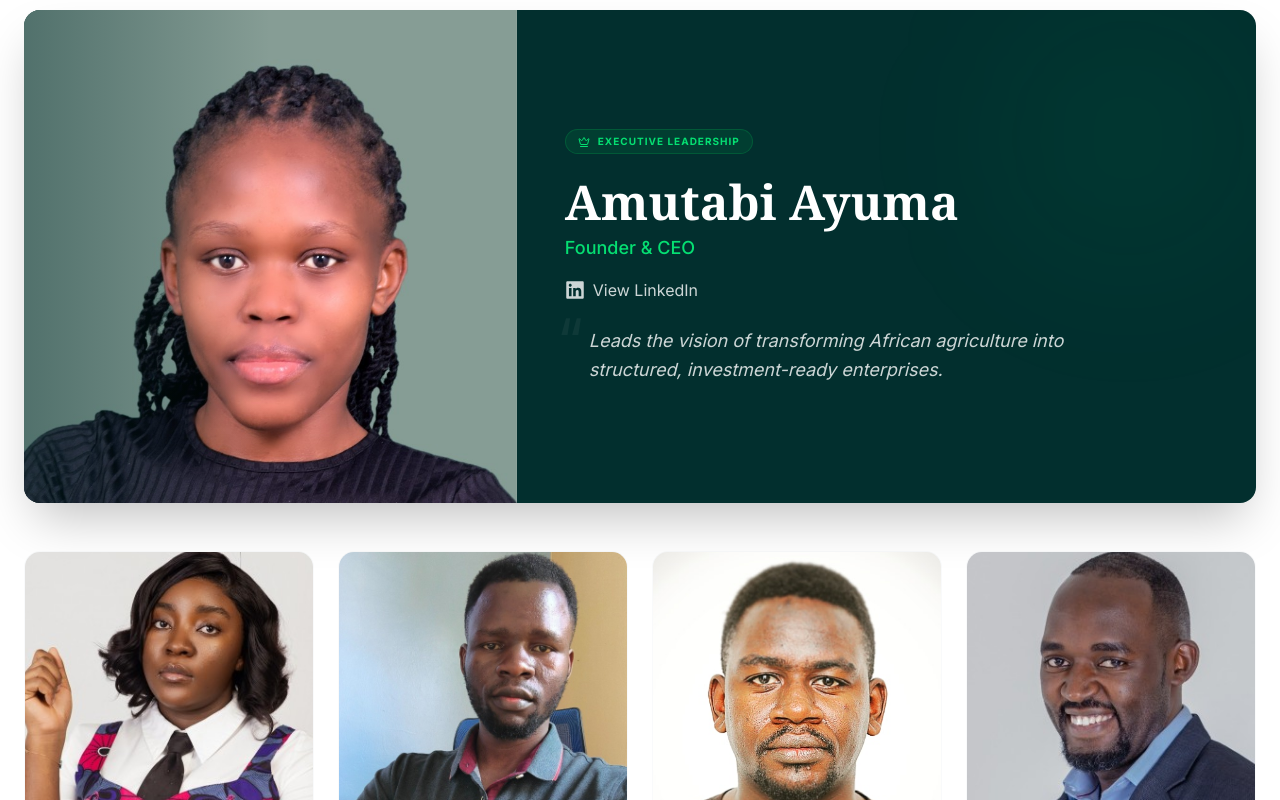
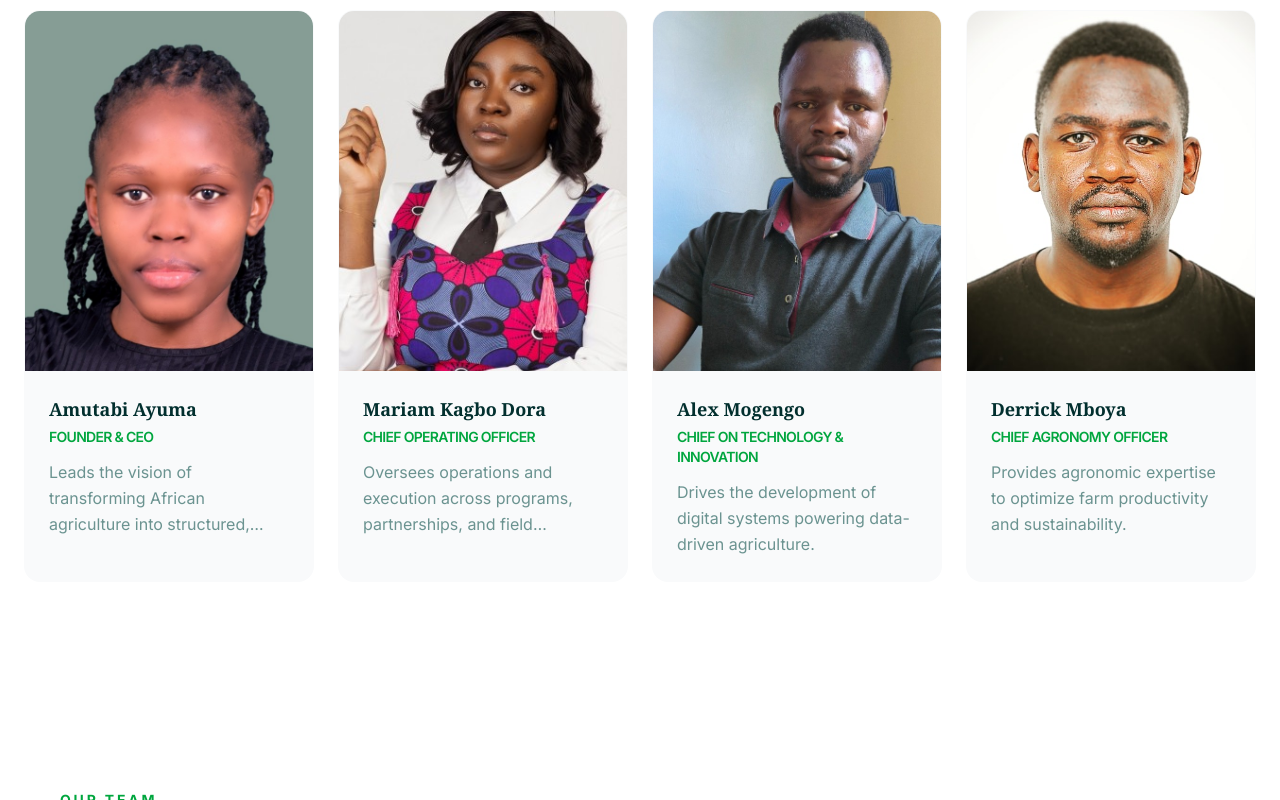
Before and after one commit to khayanga/arbarne, a Next.js app: page /careers in a window 1280 px wide. Shown: the part 1740-2540 px from the top of the page. Built offline with nearby package versions, Linux system fonts and the light colour scheme.

Commit message:
new ui changes

```diff
--- a/components/Footer.tsx
+++ b/components/Footer.tsx
@@ -92,7 +92,7 @@ export default function Footer() {
               <MapPin size={14} /> Nairobi, Kenya
             </span>
             <span className="flex items-center gap-2">
-              <Mail size={14} /> arbarnegroup@gmail.com
+              <Mail size={14} /> Info@arbarnegroup.com
             </span>
             <span className="flex items-center gap-2">
               <Phone size={14} /> +254 757 721 222
--- a/components/careers/MangementTeam.tsx
+++ b/components/careers/MangementTeam.tsx
@@ -23,7 +23,7 @@ const management = [
   },
   {
     name: 'Alex Mogengo',
-    role: 'Chief Technology Officer',
+    role: 'Chief on Technology & Innovation ',
     bio: 'Drives the development of digital systems powering data-driven agriculture.',
     image: '/alex.jpg',
     icon: Cpu,
@@ -32,27 +32,19 @@ const management = [
   },
   {
     name: 'Derrick Mboya',
-    role: 'Chief Agronomy Consultant',
+    role: 'Chief Agronomy Officer',
     bio: 'Provides agronomic expertise to optimize farm productivity and sustainability.',
     image: '/derrick.jpg',
     icon: Leaf,
     accentColor: '#86efac',
     linkedin: 'https://www.linkedin.com/in/derrick-mboya/',
   },
-  {
-    name: 'Kevin Okwako',
-    role: 'Board Advisor',
-    bio: 'Supports strategic direction, partnerships, and long-term growth planning.',
-    image: '/kevin.jpg',
-    icon: Shield,
-    accentColor: '#5eead4',
-    linkedin: 'https://www.linkedin.com/in/kevin-okwako/',
-  },
+
 ]
 
 
 export default function ManagementTeam() {
-  const [founder, ...rest] = management
+
 
   return (
     <section className="bg-white py-24">
@@ -83,66 +75,10 @@ export default function ManagementTeam() {
         </div>
 
 
-        <div className="relative mb-12 rounded-[1rem] bg-teal-950 overflow-hidden  shadow-2xl">
-          <div className="flex flex-col md:flex-row items-stretch">
-
-            {/* Image Side */}
-            <div className="md:w-2/5 relative h-105 md:h-auto overflow-hidden">
-              <img
-                src={founder.image}
-                alt={founder.name}
-                className="w-full h-full object-cover object-center"
-              />
-
-
-              <div className="absolute inset-0 bg-linear-to-t md:bg-linear-to-r from-teal-950/40 via-transparent to-transparent" />
-
-
-              <div className="absolute inset-0 border-r border-white/5 hidden md:block" />
-            </div>
-            {/* Content Side */}
-            <div className="md:w-3/5 p-8 md:p-12 flex flex-col justify-center relative">
-              {/* Background Accents */}
-              <div className="absolute top-0 right-0 w-64 h-64 bg-green-400/5 blur-[80px] rounded-full" />
-
-              <div className="relative z-10">
-                <div className="inline-flex items-center gap-2 px-3 py-1 rounded-full bg-green-500/10 border border-green-500/20 text-[10px] font-bold tracking-widest uppercase text-green-400 mb-6">
-                  <Crown size={12} />
-                  Executive Leadership
-                </div>
-
-                <h3 className="text-3xl md:text-5xl text-white font-bold mb-2" style={{ fontFamily: 'Georgia, serif' }}>
-                  {founder.name}
-                </h3>
-
-                <p className="text-green-400 font-medium text-lg mb-4">
-                  {founder.role}
-                </p>
-
-                <a
-                  href={founder.linkedin}
-                  target="_blank"
-                  rel="noopener noreferrer"
-                  className="inline-flex items-center gap-2 text-white/80 hover:text-white transition mb-6"
-                >
-                  <FaLinkedin className="w-5 h-5" />
-                  <span className="text-md">View LinkedIn</span>
-                </a>
-                {/* Bio with a cleaner quote style */}
-                <div className="relative">
-                  <span className="absolute -top-4 -left-2 text-6xl text-white/5 serif">“</span>
-                  <p className="text-white/80 text-lg leading-relaxed max-w-xl italic pl-6">
-                    {founder.bio}
-                  </p>
-                </div>
-              </div>
-            </div>
-          </div>
-        </div>
 
         {/* 👥 THE REST OF THE TEAM - Balanced Grid */}
         <div className="grid md:grid-cols-2 lg:grid-cols-4 gap-6">
-          {rest.map(({ name, role, bio, image, linkedin }) => (
+          {management.map(({ name, role, bio, image, linkedin }) => (
             <div
               key={name}
               className="group bg-gray-50 rounded-[1rem] overflow-hidden hover:bg-white hover:shadow-xl hover:-translate-y-1 transition-all duration-300 border border-transparent hover:border-teal-100"
--- a/components/company/CompanyCta.tsx
+++ b/components/company/CompanyCta.tsx
@@ -110,7 +110,7 @@ export default function CompanyCTA() {
                 <div>
                   <div
                     className={`font-bold  text-xl mb-0.5 ${dark ? 'text-white' : 'text-white'}`}
-                    style={{ fontFamily: 'Georgia, serif' }}
+                    style={{ fontFamily: 'Georgia' }}
                   >
                     {label}
                   </div>
--- a/components/mission/MissionHero.tsx
+++ b/components/mission/MissionHero.tsx
@@ -59,20 +59,16 @@ export default function MissionHero() {
                 fontSize: 'clamp(2.5rem, 6vw, 5rem)',
               }}
             >
-              Transforming African agriculture
+              Transforming
               <span
 
                 className="block pb-2 bg-linear-to-br from-teal-900 via-emerald-500 to-green-400 bg-clip-text text-transparent tracking-tight">
 
-                into productive systems.
+                African agriculture
               </span>
             </h1>
 
-            {/* <p className="text-white/75 text-lg max-w-xl leading-relaxed mb-10">
-              We are driving the transition from traditional, inefficient farming
-              practices toward structured, intelligent, and profitable agricultural
-              systems across Africa.
-            </p> */}
+
 
             {/* Pillars */}
             <div className="flex flex-wrap gap-3">
@@ -113,9 +109,9 @@ export default function MissionHero() {
 
 
 
-            <p className="text-green-400 font-semibold tracking-wide">
+            {/* <p className="text-green-400 font-semibold tracking-wide">
               This is the great transition of African agriculture.
-            </p>
+            </p> */}
 
           </div>
         </div>
```
Also changed, not shown: app/pricing/page.tsx (renamed from app/business/page.tsx).
